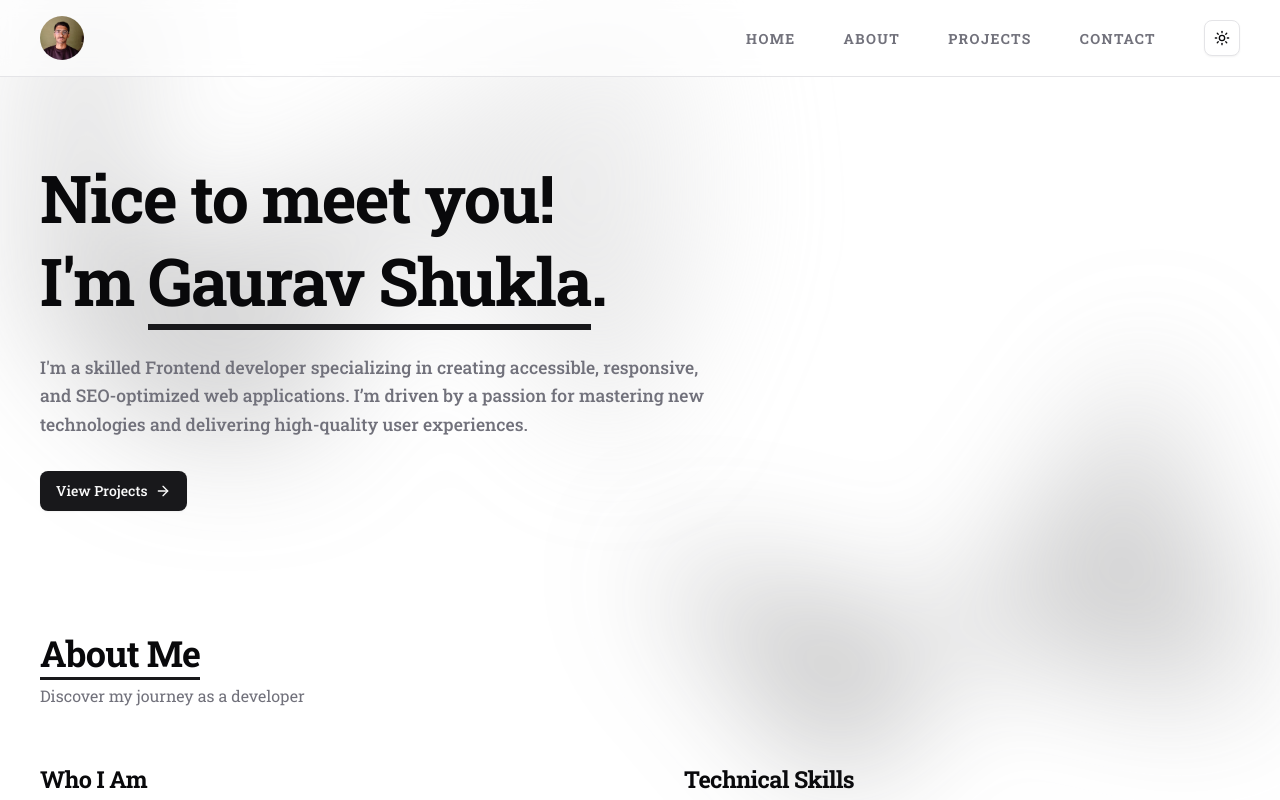
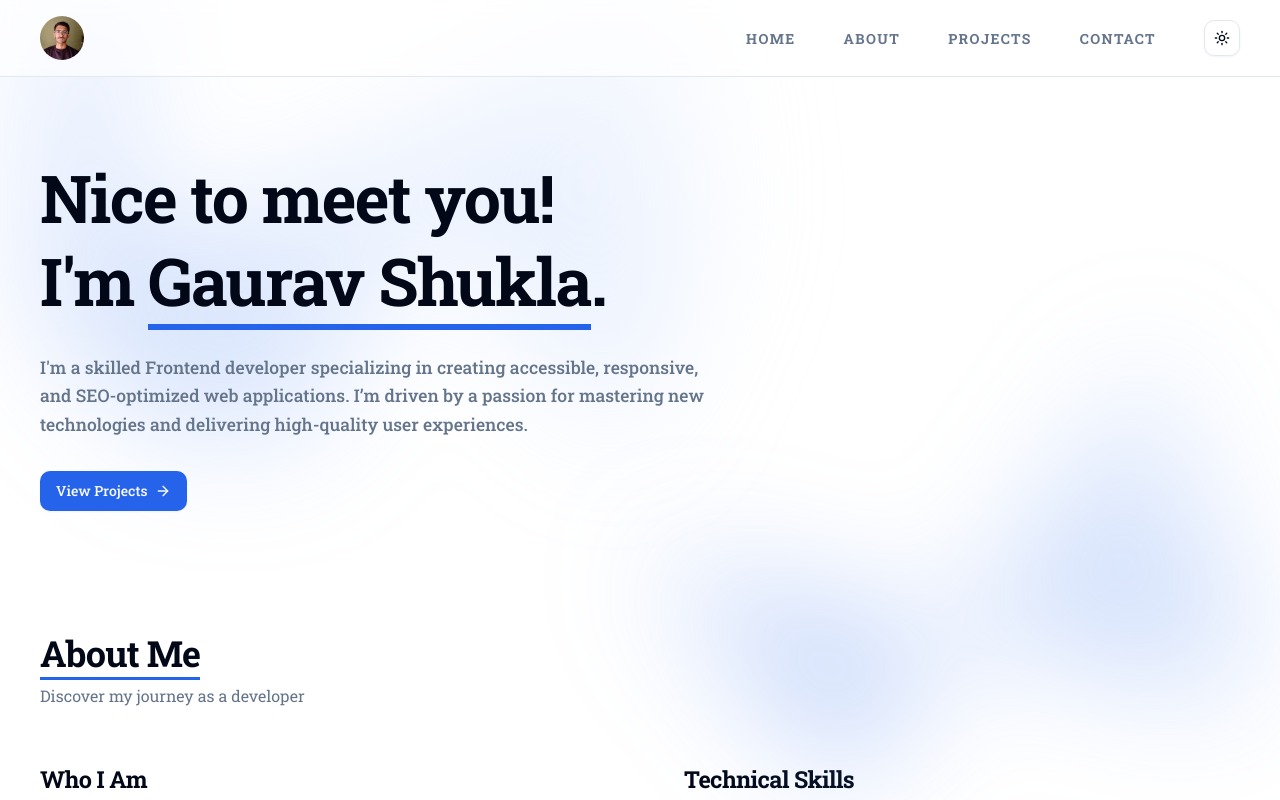
Before and after one commit to yoursgaurav/portfolio, a Next.js app: page / in a window 1280 px wide. Shown: the top 800 px of the page. Built offline with nearby package versions, Linux system fonts and the light colour scheme; no server answers.

Commit message:
Update color variables in globals.css

```diff
--- a/app/globals.css
+++ b/app/globals.css
@@ -5,31 +5,31 @@
 @custom-variant dark (&:is(.dark *));
 
 :root {
-  --background: oklch(1 0 0);
-  --foreground: oklch(0.141 0.005 285.823);
-  --card: oklch(1 0 0);
-  --card-foreground: oklch(0.141 0.005 285.823);
-  --popover: oklch(1 0 0);
-  --popover-foreground: oklch(0.141 0.005 285.823);
-  --primary: oklch(0.21 0.006 285.885);
-  --primary-foreground: oklch(0.985 0 0);
-  --secondary: oklch(0.967 0.001 286.375);
-  --secondary-foreground: oklch(0.21 0.006 285.885);
-  --muted: oklch(0.967 0.001 286.375);
-  --muted-foreground: oklch(0.552 0.016 285.938);
-  --accent: oklch(0.967 0.001 286.375);
-  --accent-foreground: oklch(0.21 0.006 285.885);
-  --destructive: oklch(0.577 0.245 27.325);
-  --destructive-foreground: oklch(0.577 0.245 27.325);
-  --border: oklch(0.92 0.004 286.32);
-  --input: oklch(0.92 0.004 286.32);
-  --ring: oklch(0.705 0.015 286.067);
-  --radius: 0.625rem;
-  --chart-1: oklch(0.646 0.222 41.116);
-  --chart-2: oklch(0.6 0.118 184.704);
-  --chart-3: oklch(0.398 0.07 227.392);
-  --chart-4: oklch(0.828 0.189 84.429);
-  --chart-5: oklch(0.769 0.188 70.08);
+  --background: oklch(100% 0 0);
+  --foreground: oklch(13.71% 0.036 258.53);
+  --card: oklch(100% 0 0);
+  --card-foreground: oklch(13.71% 0.036 258.53);
+  --popover: oklch(100% 0 0);
+  --popover-foreground: oklch(13.71% 0.036 258.53);
+  --primary: oklch(54.6% 0.2153 262.87);
+  --primary-foreground: oklch(98.38% 0.0035 247.86);
+  --secondary: oklch(96.84% 0.0068 247.9);
+  --secondary-foreground: oklch(20.79% 0.0399 265.73);
+  --muted: oklch(96.84% 0.0068 247.9);
+  --muted-foreground: oklch(55.47% 0.0407 257.44);
+  --accent: oklch(96.84% 0.0068 247.9);
+  --accent-foreground: oklch(20.79% 0.0399 265.73);
+  --destructive: oklch(63.68% 0.2078 25.33);
+  --destructive-foreground: oklch(98.38% 0.0035 247.86);
+  --border: oklch(92.9% 0.0126 255.53);
+  --input: oklch(92.9% 0.0126 255.53);
+  --ring: oklch(54.6% 0.2153 262.87);
+  --radius: 0.75rem;
+  --chart-1: oklch(67.72% 0.1571 35.19);
+  --chart-2: oklch(63.09% 0.1013 183.49);
+  --chart-3: oklch(37.87% 0.044 225.54);
+  --chart-4: oklch(83.36% 0.1186 88.15);
+  --chart-5: oklch(78.34% 0.1261 58.75);
   --sidebar: oklch(0.985 0 0);
   --sidebar-foreground: oklch(0.141 0.005 285.823);
   --sidebar-primary: oklch(0.21 0.006 285.885);
@@ -41,30 +41,30 @@
 }
 
 .dark {
-  --background: oklch(0.141 0.005 285.823);
-  --foreground: oklch(0.985 0 0);
-  --card: oklch(0.141 0.005 285.823);
-  --card-foreground: oklch(0.985 0 0);
-  --popover: oklch(0.141 0.005 285.823);
-  --popover-foreground: oklch(0.985 0 0);
-  --primary: oklch(0.985 0 0);
-  --primary-foreground: oklch(0.21 0.006 285.885);
-  --secondary: oklch(0.274 0.006 286.033);
-  --secondary-foreground: oklch(0.985 0 0);
-  --muted: oklch(0.274 0.006 286.033);
-  --muted-foreground: oklch(0.705 0.015 286.067);
-  --accent: oklch(0.274 0.006 286.033);
-  --accent-foreground: oklch(0.985 0 0);
-  --destructive: oklch(0.396 0.141 25.723);
-  --destructive-foreground: oklch(0.637 0.237 25.331);
-  --border: oklch(0.274 0.006 286.033);
-  --input: oklch(0.274 0.006 286.033);
-  --ring: oklch(0.442 0.017 285.786);
-  --chart-1: oklch(0.488 0.243 264.376);
-  --chart-2: oklch(0.696 0.17 162.48);
-  --chart-3: oklch(0.769 0.188 70.08);
-  --chart-4: oklch(0.627 0.265 303.9);
-  --chart-5: oklch(0.645 0.246 16.439);
+  --background: oklch(13.71% 0.036 258.53);
+  --foreground: oklch(98.38% 0.0035 247.86);
+  --card: oklch(13.71% 0.036 258.53);
+  --card-foreground: oklch(98.38% 0.0035 247.86);
+  --popover: oklch(13.71% 0.036 258.53);
+  --popover-foreground: oklch(98.38% 0.0035 247.86);
+  --primary: oklch(62.32% 0.1879 259.8);
+  --primary-foreground: oklch(20.79% 0.0399 265.73);
+  --secondary: oklch(28% 0.0369 259.97);
+  --secondary-foreground: oklch(98.38% 0.0035 247.86);
+  --muted: oklch(28% 0.0369 259.97);
+  --muted-foreground: oklch(71.07% 0.0351 256.79);
+  --accent: oklch(28% 0.0369 259.97);
+  --accent-foreground: oklch(98.38% 0.0035 247.86);
+  --destructive: oklch(39.59% 0.1331 25.72);
+  --destructive-foreground: oklch(98.38% 0.0035 247.86);
+  --border: oklch(28% 0.0369 259.97);
+  --input: oklch(28% 0.0369 259.97);
+  --ring: oklch(48.78% 0.217 264.39);
+  --chart-1: oklch(52.92% 0.1931 262.13);
+  --chart-2: oklch(69.83% 0.1337 165.46);
+  --chart-3: oklch(72.32% 0.15 60.63);
+  --chart-4: oklch(61.92% 0.2037 312.73);
+  --chart-5: oklch(61.23% 0.2093 6.39);
   --sidebar: oklch(0.21 0.006 285.885);
   --sidebar-foreground: oklch(0.985 0 0);
   --sidebar-primary: oklch(0.488 0.243 264.376);
```
